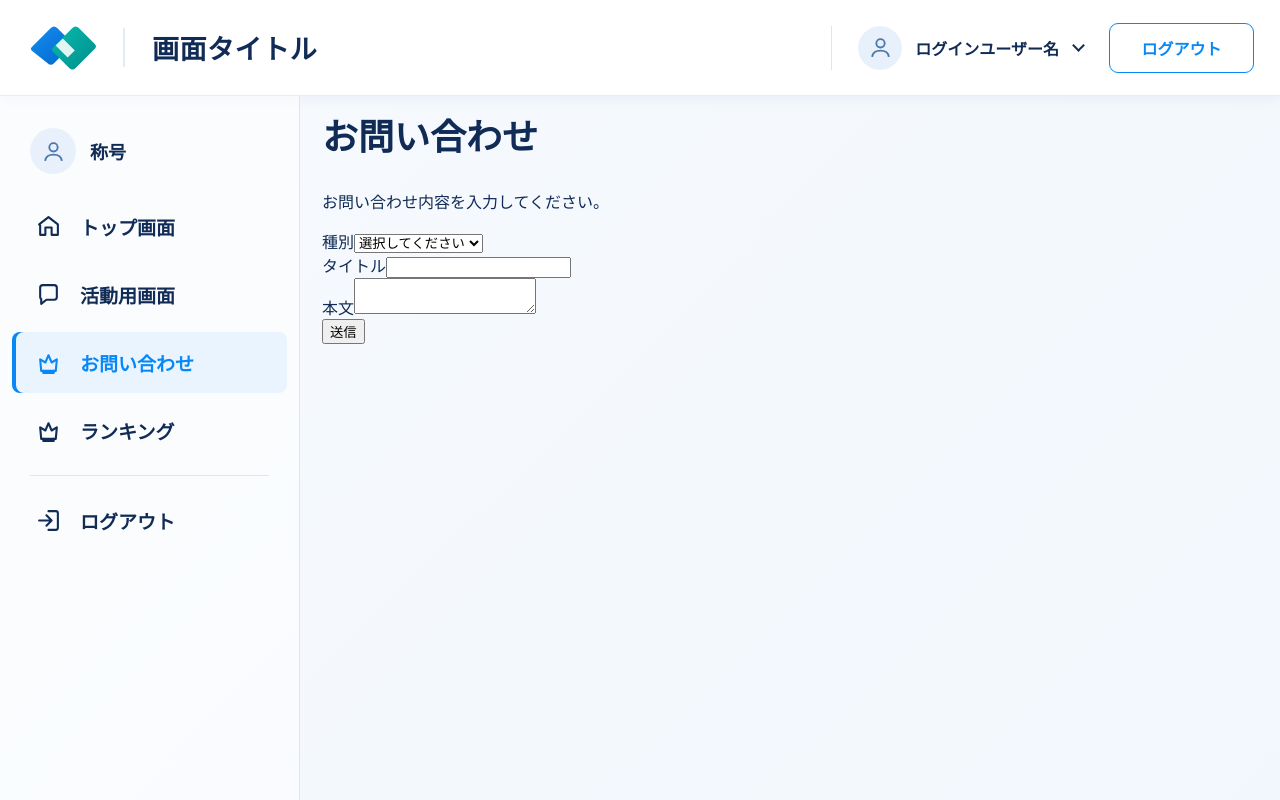
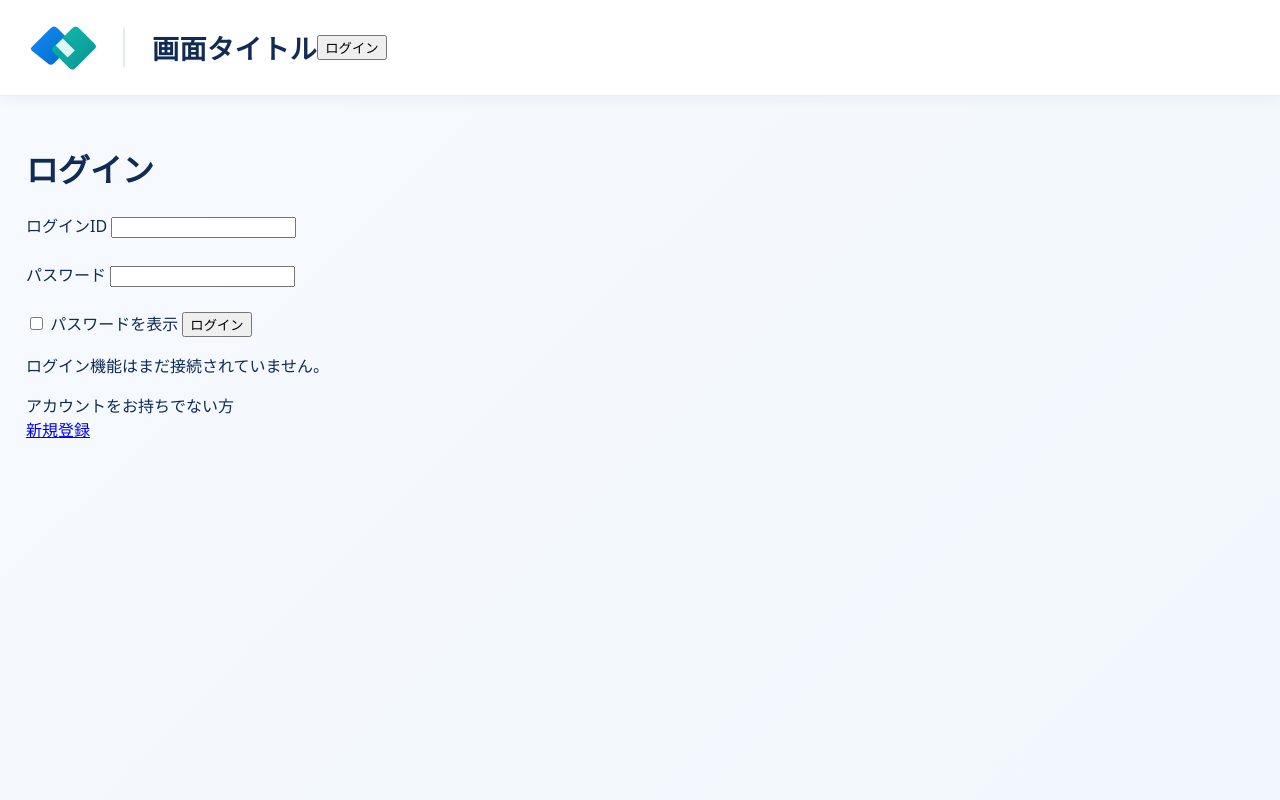
Before and after one commit to o-haraNisikawa/natyukatu, a Flask app: template apps/natyukatu/templates/natyukatu/login.html in a window 1280 px wide. Run offline with Flask 3, Linux system fonts and the light colour scheme; the template is opened without the code that fills it, so the values that code supplies are empty; parts of the project's set-up code (start-up, migrations or seed data) failed here and were passed over; some libraries are stand-ins or nearby versions.

Commit message:
11/09 login.htmlとlogout-confirm.htmlの修正

```diff
--- a/apps/natyukatu/templates/natyukatu/login.html
+++ b/apps/natyukatu/templates/natyukatu/login.html
@@ -1,46 +1,67 @@
-<!DOCTYPE html>
 <html lang="ja">
 <head>
-  <meta charset="utf-8"><meta name="viewport" content="width=device-width, initial-scale=1">
-  <title>お問い合わせ | 画面タイトル</title>
-  <link rel="stylesheet" href="contact.css">
+  <meta charset="utf-8">
+  <meta name="viewport" content="width=device-width, initial-scale=1">
+  <title>ログイン | 画面タイトル</title>
+  <link rel="stylesheet" href="login.css">
 </head>
 <body>
   <header class="topbar">
-    <a class="brand" href="top.html" aria-label="トップ画面"><svg class="logo" viewBox="0 0 90 64" aria-hidden="true"><defs><linearGradient id="lb" x1="0" y1="0" x2="1" y2="1"><stop stop-color="#168df2"/><stop offset="1" stop-color="#0066c9"/></linearGradient><linearGradient id="lt" x1="0" y1="0" x2="1" y2="1"><stop stop-color="#08bcae"/><stop offset="1" stop-color="#008c8b"/></linearGradient></defs><path d="M7 31 31 7q4-4 8 0l20 20-24 24q-4 4-8 0L7 35q-2-2 0-4Z" fill="url(#lb)"/><path d="m34 31 24-24q4-4 8 0l20 20q3 3 0 6L62 57q-4 4-8 0L34 37q-3-3 0-6Z" fill="url(#lt)"/><path d="m37 29 9-9 15 15-9 9Z" fill="#fff" opacity=".88"/></svg><span class="brand-title">画面タイトル</span></a>
-    <div class="spacer"></div><div class="account"><span class="avatar"><svg viewBox="0 0 24 24"><circle cx="12" cy="8" r="4"/><path d="M4 21c.5-4 3.2-6 8-6s7.5 2 8 6"/></svg></span><span>ログインユーザー名</span><i class="chevron"></i></div><a class="logout" href="logout-confirm.html">ログアウト</a>
+    <div class="brand">
+      <svg class="logo" viewBox="0 0 90 64" role="img" aria-label="共通ロゴ">
+        <defs>
+          <linearGradient id="blue" x1="0" y1="0" x2="1" y2="1">
+            <stop stop-color="#168df2"></stop><stop offset="1" stop-color="#0066c9"></stop>
+          </linearGradient>
+          <linearGradient id="teal" x1="0" y1="0" x2="1" y2="1">
+            <stop stop-color="#08bcae"></stop><stop offset="1" stop-color="#008c8b"></stop>
+          </linearGradient>
+        </defs>
+        <path d="M7 31 31 7q4-4 8 0l20 20-24 24q-4 4-8 0L7 35q-2-2 0-4Z" fill="url(#blue)"></path>
+        <path d="m34 31 24-24q4-4 8 0l20 20q3 3 0 6L62 57q-4 4-8 0L34 37q-3-3 0-6Z" fill="url(#teal)" opacity=".96"></path>
+        <path d="m37 29 9-9 15 15-9 9Z" fill="#fff" opacity=".88"></path>
+      </svg>
+      <div class="brand-title">画面タイトル</div>
+    </div>
+    <div class="topbar-spacer"></div>
+    <button class="header-login" type="button" onclick="document.getElementById('loginId').focus()">ログイン</button>
   </header>
-  <div class="layout">
-    <aside class="sidebar" aria-label="メインメニュー">
-      <div class="user-badge"><span class="avatar"><svg viewBox="0 0 24 24"><circle cx="12" cy="8" r="4"/><path d="M4 21c.5-4 3.2-6 8-6s7.5 2 8 6"/></svg></span><span>称号</span></div>
-      <nav class="nav">
-        <a class="nav-link" href="top.html"><svg viewBox="0 0 24 24"><path d="m3 10 9-7 9 7v10h-6v-7H9v7H4v-9Z"/></svg><span>トップ画面</span></a>
-        <a class="nav-link" href="activity.html"><svg viewBox="0 0 24 24"><path d="M4 5.5A2.5 2.5 0 0 1 6.5 3h11A2.5 2.5 0 0 1 20 5.5v9a2.5 2.5 0 0 1-2.5 2.5H10l-5 4v-4.5a2.5 2.5 0 0 1-1-2Z"/></svg><span>活動用画面</span></a>
-        <a class="nav-link active" href="contact.html"><svg viewBox="0 0 24 24"><path d="M5 20h14l1-11-5 3-3-7-3 7-5-3Z"/><path d="M7 20v2h10v-2"/></svg><span>お問い合わせ</span></a>
-        <a class="nav-link" href="#ranking"><svg viewBox="0 0 24 24"><path d="M5 20h14l1-11-5 3-3-7-3 7-5-3Z"/><path d="M7 20v2h10v-2"/></svg><span>ランキング</span></a>
-      </nav>
-      <div class="divider"></div><a class="nav-link" href="logout-confirm.html"><svg viewBox="0 0 24 24"><path d="M10 17l5-5-5-5M15 12H3"/><path d="M12 3h7a2 2 0 0 1 2 2v14a2 2 0 0 1-2 2h-7"/></svg><span>ログアウト</span></a>
-    </aside>
-    <main>
-      <h1 class="page-title">お問い合わせ</h1>
-      <section class="form-card" aria-label="お問い合わせフォーム">
-        <p class="intro">お問い合わせ内容を入力してください。</p>
-        <form id="contactForm">
-          <div class="field"><label class="field-label" for="category">種別</label><select class="control select" id="category" name="category" required><option value="" selected disabled>選択してください</option><option>ご質問</option><option>不具合の報告</option><option>ご意見・ご要望</option><option>その他</option></select></div>
-          <div class="field"><label class="field-label" for="subject">タイトル</label><input class="control" id="subject" name="subject" required></div>
-          <div class="field"><label class="field-label" for="body">本文</label><textarea class="control message-area" id="body" name="body" required></textarea></div>
-          <button class="submit-button" type="submit">送信</button>
-          <p class="result" id="result" role="status" aria-live="polite"></p>
-        </form>
-      </section>
+
+  <div class="page">
+    <aside class="empty-rail" aria-hidden="true"></aside>
+    <main class="main-area">
+      <form class="login-card" id="loginForm">
+        <h1>ログイン</h1>
+        <div class="field">
+          <label for="loginId">ログインID</label>
+          <input id="loginId" name="loginId" type="text" autocomplete="username" required="">
+        </div>
+        <div class="field">
+          <label for="password">パスワード</label>
+          <input id="password" name="password" type="password" autocomplete="current-password" required="">
+        </div>
+        <label class="show-password">
+          <input id="showPassword" type="checkbox">
+          パスワードを表示
+        </label>
+        <button class="submit" type="submit">ログイン</button>
+        <p class="notice" id="notice" role="status">ログイン機能はまだ接続されていません。</p>
+        <p class="signup">アカウントをお持ちでない方<br><a href="register.html">新規登録</a></p>
+      </form>
     </main>
   </div>
+
   <script>
-    document.getElementById('contactForm').addEventListener('submit', event => {
+    const password = document.getElementById('password');
+    document.getElementById('showPassword').addEventListener('change', event => {
+      password.type = event.target.checked ? 'text' : 'password';
+    });
+
+    document.getElementById('loginForm').addEventListener('submit', event => {
       event.preventDefault();
-      document.getElementById('result').textContent = 'お問い合わせを送信しました（画面見本）';
-      event.currentTarget.reset();
+      location.href = 'top.html';
     });
   </script>
-</body>
-</html>
+
+
+</body></html>
```
Also changed, not shown: apps/natyukatu/templates/natyukatu/logout-confirm.html (+46 -11 lines).
